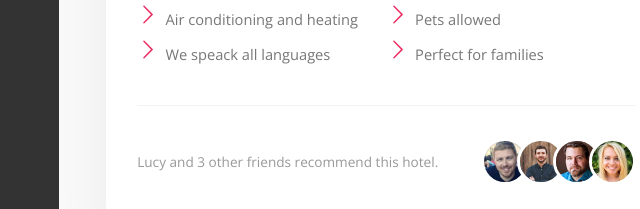
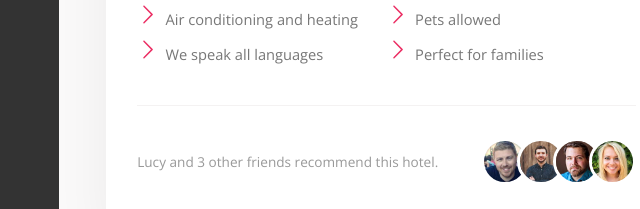
Before and after one commit to rich1eo/Trillo, a website: page index.html in a window 1280 px wide. Shown: the part 977-1186 px from the top of the page, 179-819 px from the left. Drawn offline with nearby package versions, Linux system fonts and the light colour scheme.

Commit message:
Fix typo

```diff
--- a/index.html
+++ b/index.html
@@ -169,7 +169,7 @@
                 <li class="list__item">Free wifi on all rooms</li>
                 <li class="list__item">Air conditioning and heating</li>
                 <li class="list__item">Pets allowed</li>
-                <li class="list__item">We speack all languages</li>
+                <li class="list__item">We speak all languages</li>
                 <li class="list__item">Perfect for families</li>
               </ul>
 
```
